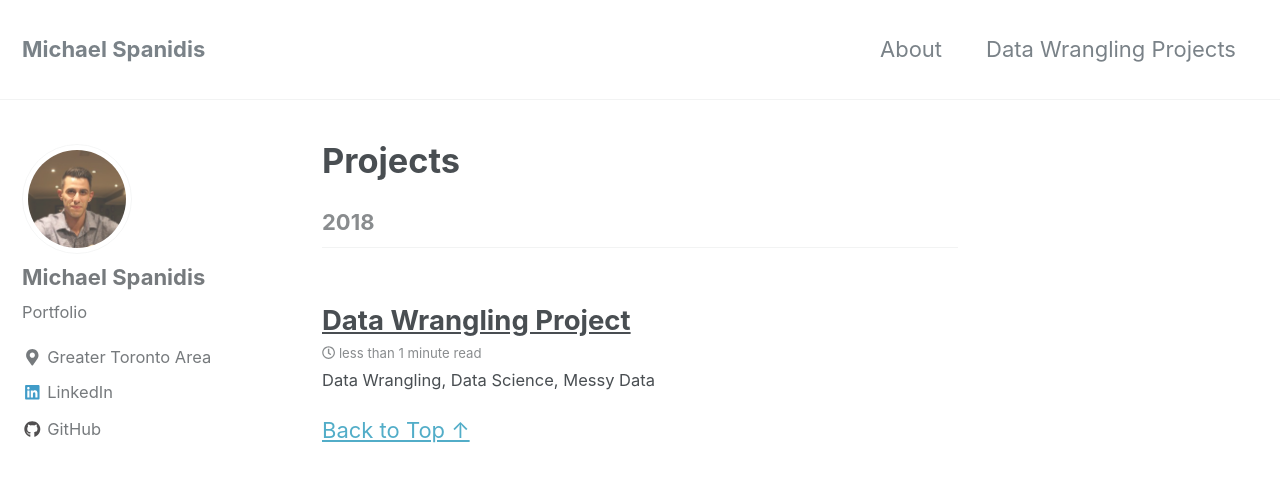
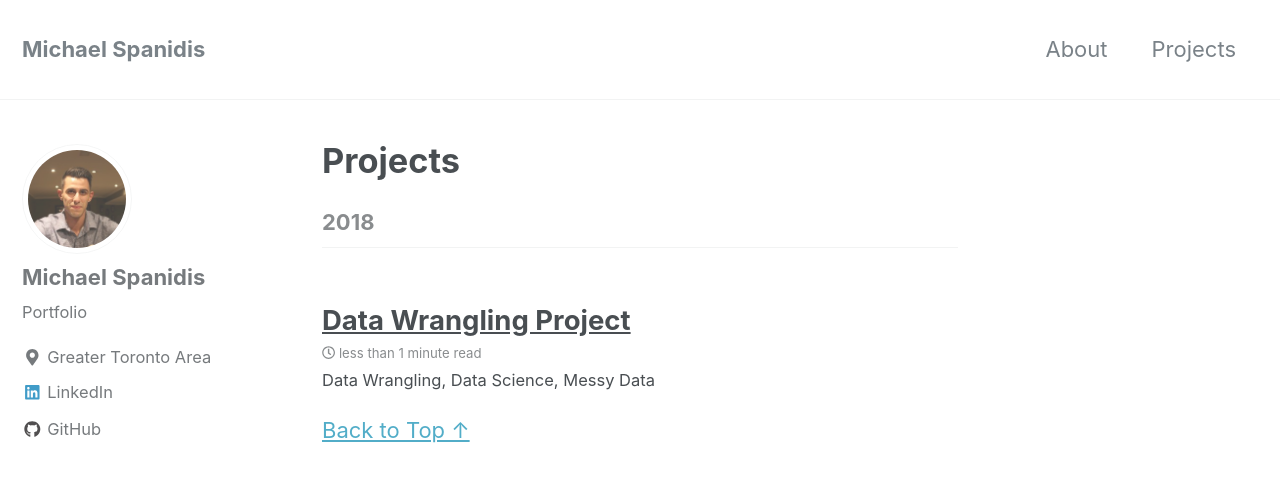
Before and after one commit to michaelspanidis/michaelspanidis.github.io, a Jekyll site: the page built from _pages/projects.md, in a window 1280 px wide and 900 px high. Shown: the top 482 px of the window. Built offline with Jekyll 4.4.1, drawn with Linux system fonts in a browser that asks for light colours; nearby versions of some CDN libraries.

Commit message:
changes6

```diff
--- a/_data/navigation.yml
+++ b/_data/navigation.yml
@@ -2,8 +2,8 @@
 main:
   - title: "About"
     url: /about/
-  - title: "Data Wrangling Projects"
-    url: /data-wrangling/
+  - title: "Projects"
+    url: /projects/
   # - title: "About"
   #   url: https://mmistakes.github.io/minimal-mistakes/about/
   # - title: "Sample Posts"
--- a/_pages/machinelearning.md
+++ b/_pages/projects.md
@@ -1,6 +1,6 @@
 ---
 layout: posts
-permalink: /data-wrangling/
+permalink: /projects/
 title: "Projects"
 author_profile: true
 ---
```
